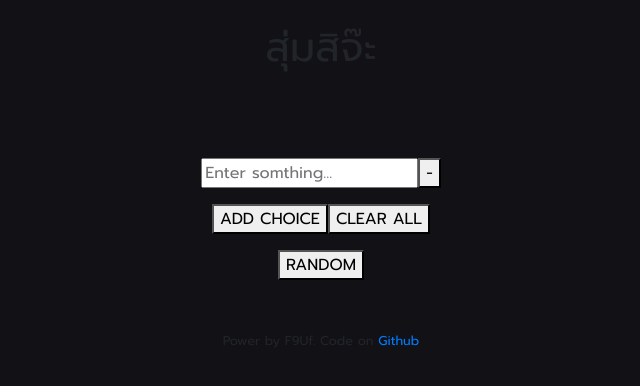
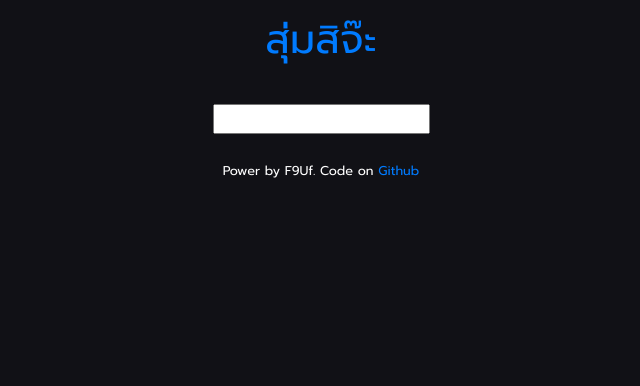
Before and after one commit to F9Uf/vue-random-choic, a Vue app: page / in a window 1280 px wide. Shown: the top 386 px of the page, without its empty margins (319-959 px from the left). Built offline with nearby package versions, Linux system fonts and the light colour scheme.

Commit message:
add list and auto focus when click text

```diff
--- a/public/css/style.css
+++ b/public/css/style.css
@@ -1,4 +1,5 @@
 body {
     background-color: rgb(17, 17, 22);
     font-family: 'Prompt', sans-serif;
+    color: white;
 }
--- a/public/index.html
+++ b/public/index.html
@@ -5,7 +5,7 @@
     <meta http-equiv="X-UA-Compatible" content="IE=edge">
     <meta name="viewport" content="width=device-width,initial-scale=1.0, shrink-to-fit=no">
     <link rel="stylesheet" href="https://stackpath.bootstrapcdn.com/bootstrap/4.3.1/css/bootstrap.min.css" integrity="sha384-ggOyR0iXCbMQv3Xipma34MD+dH/1fQ784/j6cY/iJTQUOhcWr7x9JvoRxT2MZw1T" crossorigin="anonymous">
-    <link href="https://fonts.googleapis.com/css?family=Prompt:300,400&display=swap" rel="stylesheet">
+    <link href="https://fonts.googleapis.com/css?family=Prompt&display=swap" rel="stylesheet">
     <link rel="stylesheet" href="./css/style.css">
     <link rel="icon" href="<%= BASE_URL %>favicon.ico">
     <title>Soom Si Ja | สุ่มสิจ๊ะ</title>
--- a/src/App.vue
+++ b/src/App.vue
@@ -1,32 +1,42 @@
 <template>
   <div id="app" class="container">
-    <div class="row header py-4 fixed-top" >
+    <!-- header box -->
+    <div class="row sticky-top my-3" >
       <div class="col-auto mx-auto">
-        <h1 class="display-5"><a class="link-white">สุ่มสิจ๊ะ</a></h1>
+        <h1 class="display-5"><a href="/">สุ่มสิจ๊ะ</a></h1>
       </div>
     </div>
-    <form @submit.prevent="randomChoice">
-      <div class="row justify-content-center" style="margin-top: 150px;">
-        <div class="col-sm-auto my-2 text-center" v-for="(choice,index) in choices" :key="index">
-          <input type="text" placeholder="Enter somthing..."
-            v-model="choice.value" class="flat-input-blue">
-          <button @click="deleteChoice(index)" class="flat-button-blue" type="button">-</button>
-        </div>
+    <!-- random list box -->
+    <div class="row">
+      <ul>
+        <li v-for="(item, i) in list" :key="i">
+          <div v-if="i === selectedIndex">
+            <input type="text"
+              v-model="item.text"
+              v-focus
+              @blur="unSelected()"
+              @keypress.enter="unSelected()"
+            >
+          </div>
+          <div  v-else>
+            <div @click="selectedList(i)">
+              {{ item.text }}
+            </div>
+            <button @click="deleteList(i)">X</button>
+          </div>
+        </li>
+      </ul>
+    </div>
+    <!-- input box -->
+    <div class="row">
+      <div class="col-auto mx-auto">
+        <form @submit.prevent="addNewList()">
+          <input type="text" v-model="newList">
+        </form>
+        {{ selectedIndex }}
       </div>
-      <div class="row">
-        <div class="col-12 text-center my-2">
-          <button @click="addChoice" class="flat-button-violet" type="button">ADD CHOICE</button>
-          <button @click="clearChoices" class="flat-button-violet flat-sm" type="button">CLEAR ALL</button>
-        </div>
-        <div class="col-12 text-center my-2">
-          <button @click="randomChoice" class="flat-button-pink">RANDOM</button>
-        </div>
-        <div class="col-12 text-center my-2">
-          <h1 class="display-5" v-if="random">{{random}}</h1>
-        </div>
-      </div>
-    </form>
-
+    </div>
+    <!-- footer box -->
     <div class="row text-center my-4">
       <div class="col">
         <small>Power by F9Uf. Code on <a class="small-link-white" href="https://github.com/F9Uf/vue-random-choice" target="_BLANK">Github</a></small>
@@ -36,38 +46,46 @@
 </template>
 
 <script>
-// import Spinner from 'vue-simple-spinner'
+
 export default {
   name: 'app',
   data () {
     return {
-      choices: [
-        {value: ''}
-      ],
-      random: null,
-      loading: false,
+      list: [],
+      newList: '',
+      selectedIndex: null,
     }
   },
   methods: {
-    addChoice () {
-      this.choices.push({value: ''})
+    addNewList() {
+      this.list.push(
+        {
+          text: this.newList,
+        }
+      );
+      this.newList = '';
     },
-    deleteChoice (index) {
-      this.choices.splice(index, 1)
+
+    deleteList(index) {
+      this.selectedIndex = null;
+      this.list.splice(index,1);
     },
-    randomChoice () {
-      if (this.choices.length < 2) {
-        this.random = 'Can not random'
-      } else {
-        this.random = this.choices[Math.floor(Math.random()*this.choices.length)].value
-      }
+
+    selectedList(index) {
+      this.selectedIndex = index;
     },
-    clearChoices () {
-      this.choices = [{ value: ''}]
+
+    unSelected() {
+      this.selectedIndex = null;
     }
   },
-  components: {
-    // Spinner
+
+  directives: {
+    focus: {
+      inserted: function(el) {
+        el.focus()
+      }
+    }
   }
 }
 </script>
```
